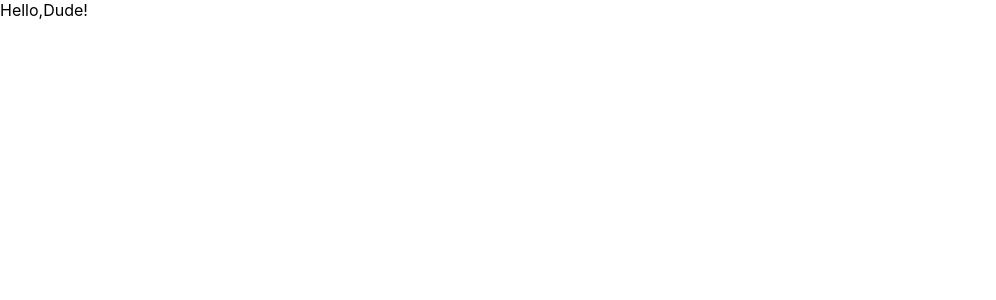
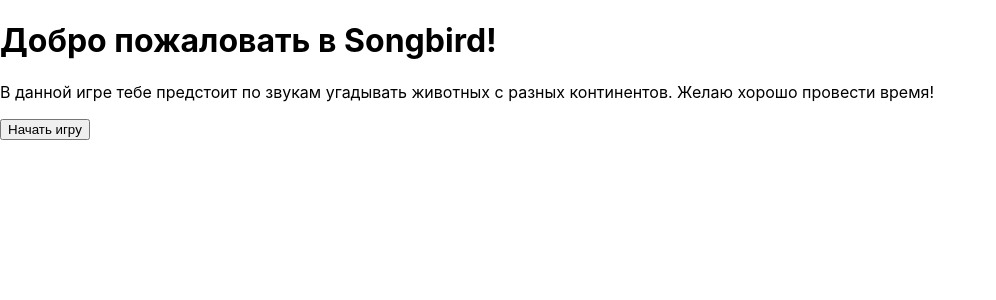
Before and after one commit to Nastja2000/songbird, a React (Create React App) app in the folder my-app/: page / in a window 1280 px wide. Shown: the top 300 px of the page, without its empty margins (0-996 px from the left). Built offline with nearby package versions, Linux system fonts and the light colour scheme.

Commit message:
feat: add start and final page

```diff
--- a/my-app/package.json
+++ b/my-app/package.json
@@ -41,7 +41,6 @@
     "@typescript-eslint/eslint-plugin": "^3.9.0",
     "@typescript-eslint/parser": "^3.9.0",
     "babel-eslint": "^10.1.0",
-    "eslint": "^7.6.0",
     "eslint-config-airbnb": "^18.2.0",
     "eslint-config-airbnb-typescript": "^9.0.0",
     "eslint-config-react-app": "^5.2.1",
--- a/my-app/public/index.html
+++ b/my-app/public/index.html
@@ -4,12 +4,10 @@
     <meta charset="utf-8" />
     <link rel="icon" href="%PUBLIC_URL%/favicon.ico" />
     <meta name="viewport" content="width=device-width, initial-scale=1" />
-    <meta name="theme-color" content="#000000" />
     <meta
       name="description"
       content="Web site created using create-react-app"
     />
-    <link rel="apple-touch-icon" href="%PUBLIC_URL%/logo192.png" />
     <!--
       manifest.json provides metadata used when your web app is installed on a
       user's mobile device or desktop. See https://developers.google.com/web/fundamentals/web-app-manifest/
--- a/my-app/src/App.tsx
+++ b/my-app/src/App.tsx
@@ -1,11 +1,26 @@
-import React from 'react';
+import React, { useState, useEffect } from 'react';
+import animalData from './db';
+import Start from './components/startPage/Start';
+import Game from './components/gamePage/Game';
+import Final from './components/finalPage/Final';
 
 function App() {
+  const [screen, setScreen] = useState('start');
+  const [finalPoints, setFinalPoints] = useState(0);
+
+  const updateScreenData = (value: 'start' | 'game' | 'final') => {
+    setScreen(value);
+  };
+
+  const setResultValue = (value: number) => {
+    setFinalPoints(value);
+  };
+
   return (
-    <div className="App">
-      <header className="App-header">
-        Hello,Dude!
-      </header>
+    <div>
+      {screen === 'start' && <Start updateScreenData={updateScreenData} />}
+      {screen === 'game' && <Game updateScreenData={updateScreenData} setResult={setResultValue} />}
+      {screen === 'final' && <Final updateScreenData={updateScreenData} points={finalPoints} />}
     </div>
   );
 }
--- /dev/null
+++ b/my-app/src/components/finalPage/Final.tsx
@@ -0,0 +1,43 @@
+/* eslint-disable react/destructuring-assignment */
+import React from 'react';
+
+const Final = (props: { updateScreenData: (arg0: 'start' | 'game' | 'final') => void; points: React.ReactNode; }) => {
+  const { points } = props;
+  return (
+    <div>
+      {points === 30 ? (
+        <>
+          <p>
+            {' '}
+            Ура! Это победа! Поздравляю! Да ты можешь вести какую-нибудь программу о животных, так хорошо ты их знаешь.
+            P.S. Только не говори, что ты ещё и понимаешь, что они говорят.
+            {' '}
+          </p>
+        </>
+      ) : (
+        <>
+          <p>
+            {' '}
+            Вы набрали
+            {' '}
+            {points}
+            {' '}
+            из 30 возможных! Неплохой результат. Давай попробуем ещё раз.
+            {' '}
+          </p>
+
+          <button
+            type="button"
+            onClick={() => {
+              props.updateScreenData('game');
+            }}
+          >
+            Играть снова
+          </button>
+        </>
+      )}
+    </div>
+  );
+};
+
+export default Final;
--- /dev/null
+++ b/my-app/src/components/gamePage/Game.tsx
@@ -0,0 +1,18 @@
+import React from 'react';
+
+const Game = (props: { updateScreenData: (arg0: 'start' | 'game' | 'final') => void; setResult: (arg0: number) => void; }) => (
+  <div>
+    <p>game</p>
+    <button
+      type="button"
+      onClick={() => {
+        props.updateScreenData('final');
+        props.setResult(15);
+      }}
+    >
+      Change screen
+    </button>
+  </div>
+);
+
+export default Game;
--- /dev/null
+++ b/my-app/src/components/startPage/Start.tsx
@@ -0,0 +1,18 @@
+import React from 'react';
+
+const Start = (props: { updateScreenData: (arg0: 'start' | 'game' | 'final') => void; }) => (
+  <div>
+    <h1>Добро пожаловать в Songbird!</h1>
+    <p>В данной игре тебе предстоит по звукам угадывать животных с разных континентов. Желаю хорошо провести время!</p>
+    <button
+      type="button"
+      onClick={() => {
+        props.updateScreenData('game');
+      }}
+    >
+      Начать игру
+    </button>
+  </div>
+);
+
+export default Start;
```
Also changed, not shown: my-app/public/manifest.json, my-app/src/components/finalPage/final.module.scss (added), my-app/src/components/gamePage/game.module.scss (added), my-app/src/components/startPage/start.module.scss (added), 1 other file (tests, documents, lock files or other folders).
